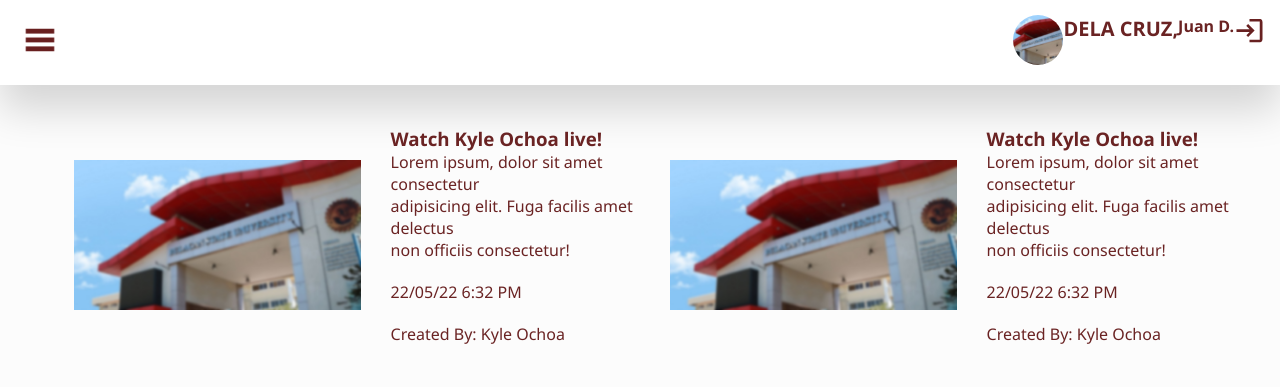
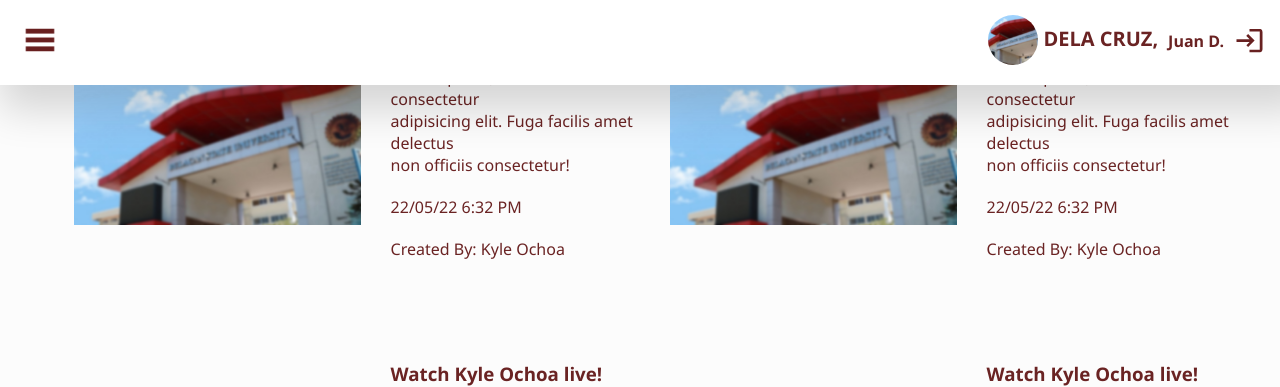
Before and after one commit to Ladsyf/BulSU-Online-Voting-System, a PHP site: page / in a window 1280 px wide. Shown: the top 387 px of the page. Run offline with PHP 8.4, Linux system fonts and the light colour scheme.

Commit message:
vertically aligned header

```diff
--- a/css/styles.css
+++ b/css/styles.css
@@ -16,26 +16,35 @@ body {
 }
 .ppicture, .firstname, .lastname{
     float: left;
-    margin: auto;
+    margin: 0;
 }
 
-.firstname, .lastname{
+.firstname, .lastname, .logoutBTN {
   font-weight: 600;
+  display: block;
+   padding: 10px 5px;
+}
+.logoutBTN{
+  margin-right: 25px;
+}
+.firstname {
+  margin-top: 5px;
 }
 .lastname{
   font-size: 20px;
   font-weight: 700;
 }
 ul {
+    position: fixed;
     list-style-type: none;
     margin: 0;
-    padding: 15px;
+    padding: 15px 15px 15px 15px;
     overflow: hidden;
     background-color: rgb(255, 255, 255);
     box-shadow: 0px 25px 40px rgba(0, 0, 0, 0.158);
     color: #6a2323;
+    width: 100%;
   }
-
   li {
     float: left;
   }
--- a/navigationheader.php
+++ b/navigationheader.php
@@ -8,6 +8,6 @@
           </div>
           <p class = "lastname">DELA CRUZ,</p>
           <p class = "firstname">Juan D.</p>
-          <img src = "img/icons/login-filled.png"  />
+          <img src = "img/icons/login-filled.png" class = "logoutBTN" />
   </li>
 </ul>
```
